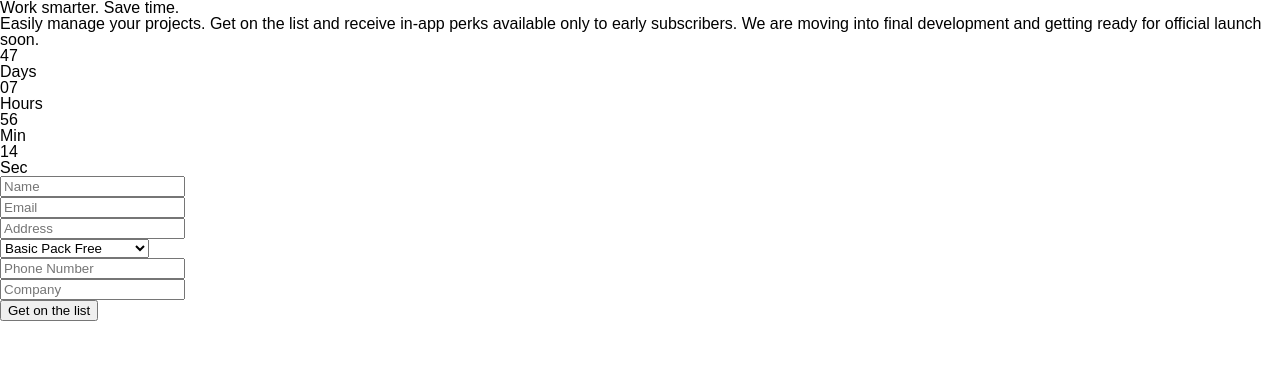
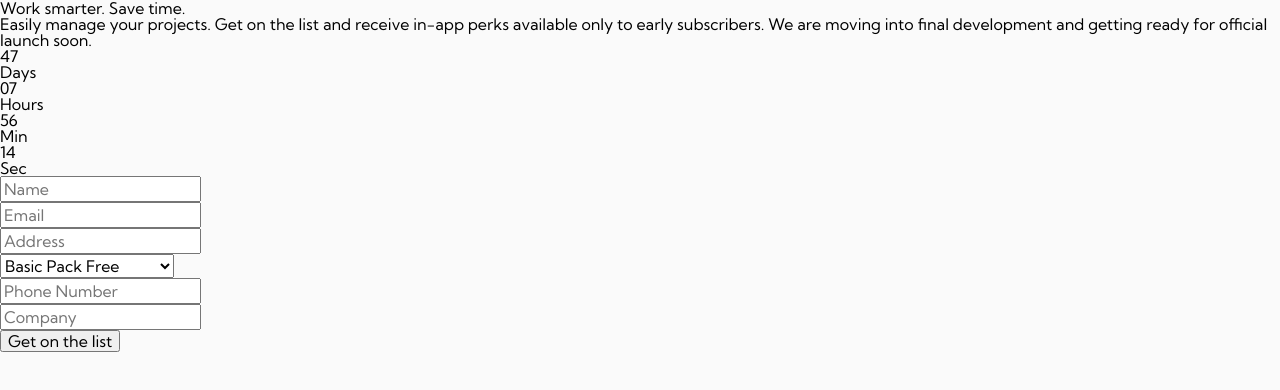
Before and after one commit to miguelzaga/officelite-coming-soon-site, a plain HTML site: page sign-up.html in a window 1280 px wide. Drawn offline with Linux system fonts and the light colour scheme.

Commit message:
add css custom properties

```diff
--- a/sign-up.html
+++ b/sign-up.html
@@ -3,9 +3,6 @@
     <head>
         <meta charset="UTF-8" />
         <meta name="viewport" content="width=device-width, initial-scale=1.0" />
-
-        <link rel="icon" type="image/png" sizes="32x32" href="./assets/favicon-32x32.png" />
-        <link rel="stylesheet" href="./stylesheets/css/style.css" />
 
         <!-- Primary Meta Tags -->
         <title>Frontend Mentor | Officelite coming soon site</title>
@@ -34,6 +31,15 @@
             content="This is a solution to the Maker pre-launch landing page challenge on Frontend Mentor."
         />
         <meta property="twitter:image" content="./assets/meta-img.jpg" />
+
+        <!-- Google Fonts -->
+        <link rel="preconnect" href="https://fonts.googleapis.com" />
+        <link rel="preconnect" href="https://fonts.gstatic.com" crossorigin />
+        <link href="https://fonts.googleapis.com/css2?family=Kumbh+Sans:wght@400;700&display=swap" rel="stylesheet" />
+
+        <!-- Stylesheet -->
+        <link rel="icon" type="image/png" sizes="32x32" href="./assets/favicon-32x32.png" />
+        <link rel="stylesheet" href="./stylesheets/css/style.css" />
     </head>
     <body>
         <header class="header">
--- a/stylesheets/scss/01-abstracts/_variables.scss
+++ b/stylesheets/scss/01-abstracts/_variables.scss
@@ -1,10 +1,23 @@
 // Colors
 :root {
-    --color-bg: #fff;
+    --bg-main-1: #fafafa;
+    --bg-main-2: #25293a;
+    --bg-card-1: #ffffff;
+    --bg-card-2: #5175ff;
+    --bg-btn-1: #5175ff;
+    --bg-btn-1--hover: #829cff;
+    --bg-btn-2: #ffffff;
+    --bg-btn-2--hover: #ffffff;
+    --font-main-1: #333950;
+    --font-main-2: #747b95;
+    --font-light: #ffffff;
+    --font-error: #f05b5b;
 }
 
 // Fonts
-$font: Arial, Helvetica, sans-serif;
+$font-family: "Kumbh Sans", sans-serif;
+$font-regular: 400;
+$font-bold: 700;
 
 // Breakpoints
 $sm: 320px;
--- a/stylesheets/scss/02-base/_base.scss
+++ b/stylesheets/scss/02-base/_base.scss
@@ -1,5 +1,5 @@
 @use "./../01-abstracts/" as a;
 
 body {
-    background-color: var(--color-bg);
+    background-color: var(--bg-main-1);
 }
--- a/stylesheets/scss/02-base/_boilerplate.scss
+++ b/stylesheets/scss/02-base/_boilerplate.scss
@@ -8,7 +8,11 @@ html {
     box-sizing: inherit;
 }
 
-img {
+img,
+picture,
+video,
+canvas,
+svg {
     max-width: 100%;
     display: block;
     width: 100%;
@@ -18,3 +22,20 @@ img {
 svg {
     fill: currentColor;
 }
+
+input,
+button,
+textarea,
+select {
+    font: inherit;
+}
+
+p,
+h1,
+h2,
+h3,
+h4,
+h5,
+h6 {
+    overflow-wrap: break-word;
+}
--- a/stylesheets/scss/02-base/_typography.scss
+++ b/stylesheets/scss/02-base/_typography.scss
@@ -1,5 +1,6 @@
 @use "./../01-abstracts/" as a;
 
 body {
-    font-family: a.$font;
+    font-family: a.$font-family;
+    font-weight: a.$font-regular;
 }
```
Also changed, not shown: index.html (+10 -4 lines), stylesheets/css/style.css, 1 other file.
